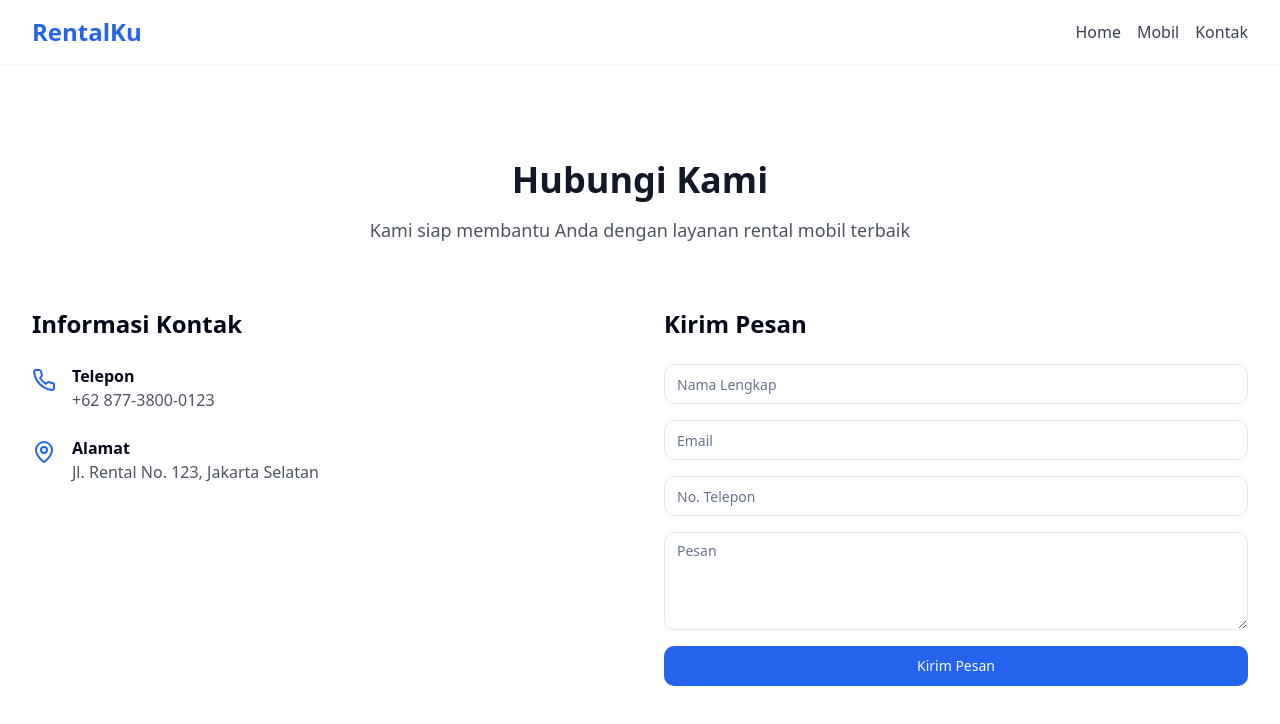
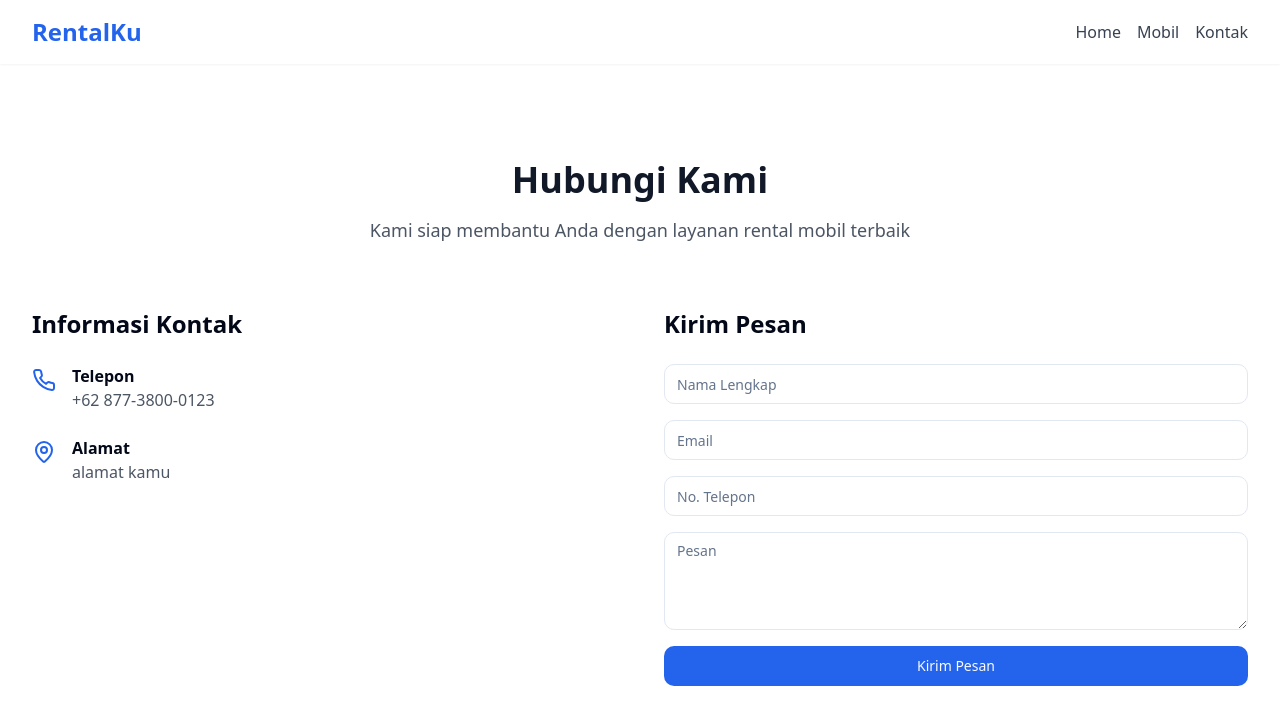
Before and after one commit to masmul/wheely-good-rentals, a React (Vite) app: page /contact in a window 1280 px wide. Shown: the top 724 px of the page. Built offline with nearby package versions, Linux system fonts and the light colour scheme.

Commit message:
Update Contact.tsx
edit halaman kontak

```diff
--- a/src/pages/Contact.tsx
+++ b/src/pages/Contact.tsx
@@ -32,7 +32,7 @@ const Contact = () => {
                 <div>
                   <h3 className="font-semibold">Alamat</h3>
                   <p className="text-gray-600">
-                    Jl. Rental No. 123, Jakarta Selatan
+                    alamat kamu
                   </p>
                 </div>
               </div>
```
